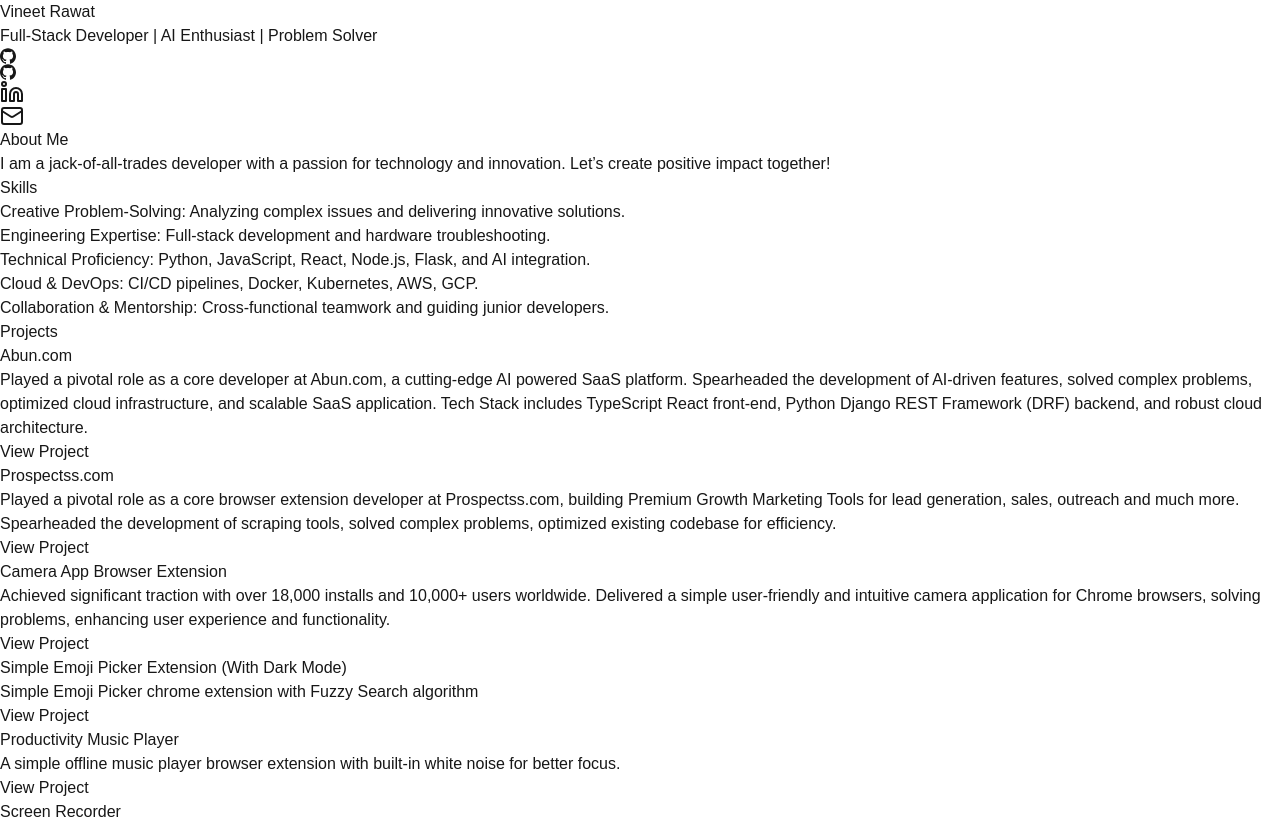
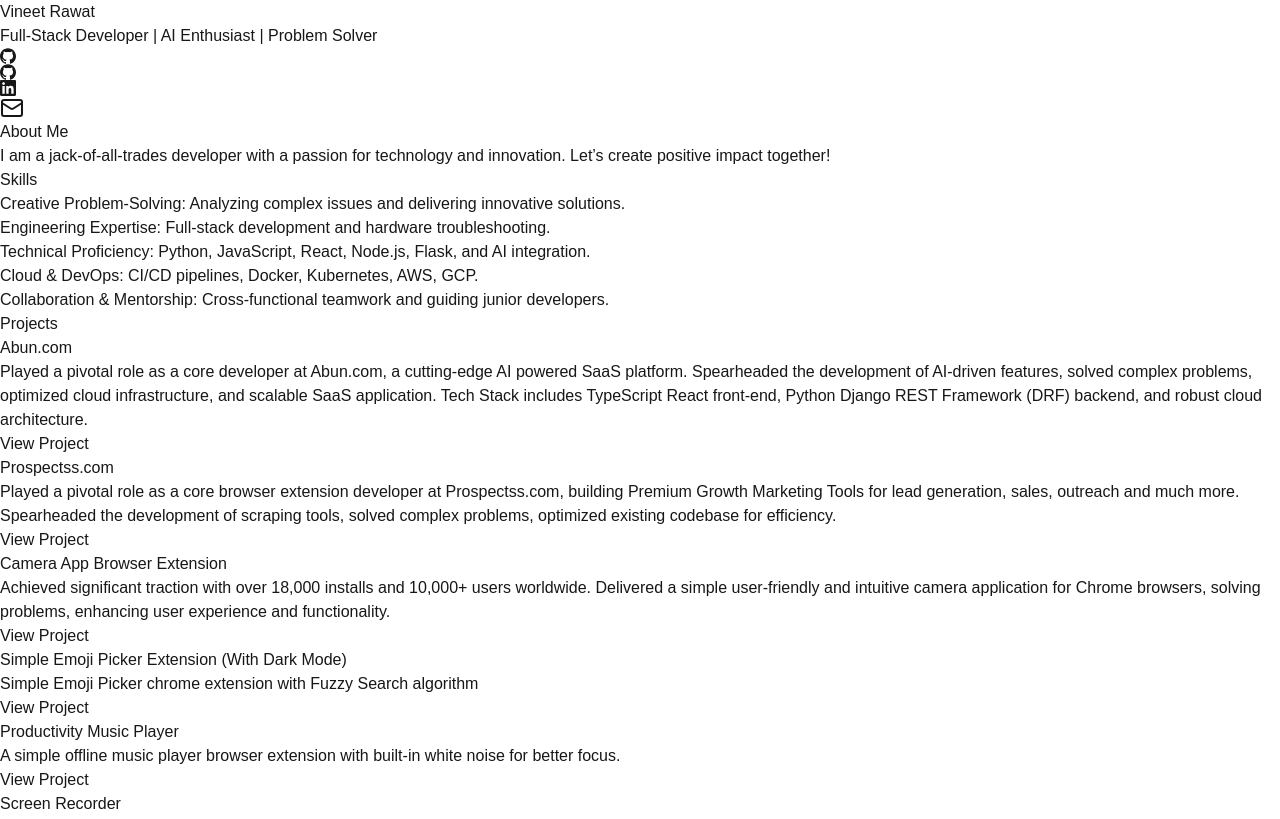
Before and after one commit to vineet-codes256/404-talent-found, a Next.js app: page / in a window 1280 px wide. Shown: the top 819 px of the page. Built offline with nearby package versions, Linux system fonts and the light colour scheme.

Commit message:
Replace LucideLinkedin icon with SiLinkedin in Portfolio component

```diff
--- a/src/app/page.tsx
+++ b/src/app/page.tsx
@@ -4,7 +4,7 @@
 import { motion } from "framer-motion";
 import { Card, CardContent } from "./components/Card";
 import { Button } from "./components/Button";
-import { LucideMail, LucideLinkedin } from "lucide-react";
+import { LucideMail } from "lucide-react";
 import { SiGithub, SiLinkedin } from "react-icons/si";
 
 interface Project {
@@ -77,7 +77,7 @@
             <SiGithub className="w-6 h-6 text-gray-700" />
           </a>
           <a href="https://www.linkedin.com/in/vineetrawat256" target="_blank" rel="noopener noreferrer">
-            <LucideLinkedin className="w-6 h-6 text-gray-700" />
+            <SiLinkedin className="w-6 h-6 text-gray-700" />
           </a>
           <a href="mailto:vineetrawat256@gmail.com">
             <LucideMail className="w-6 h-6 text-gray-700" />
```
